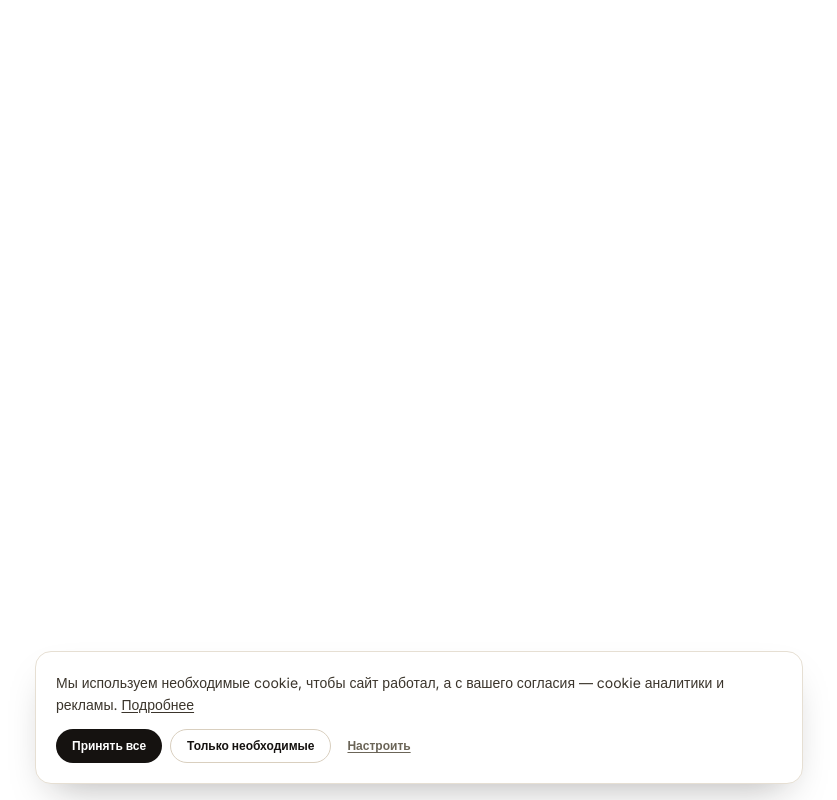
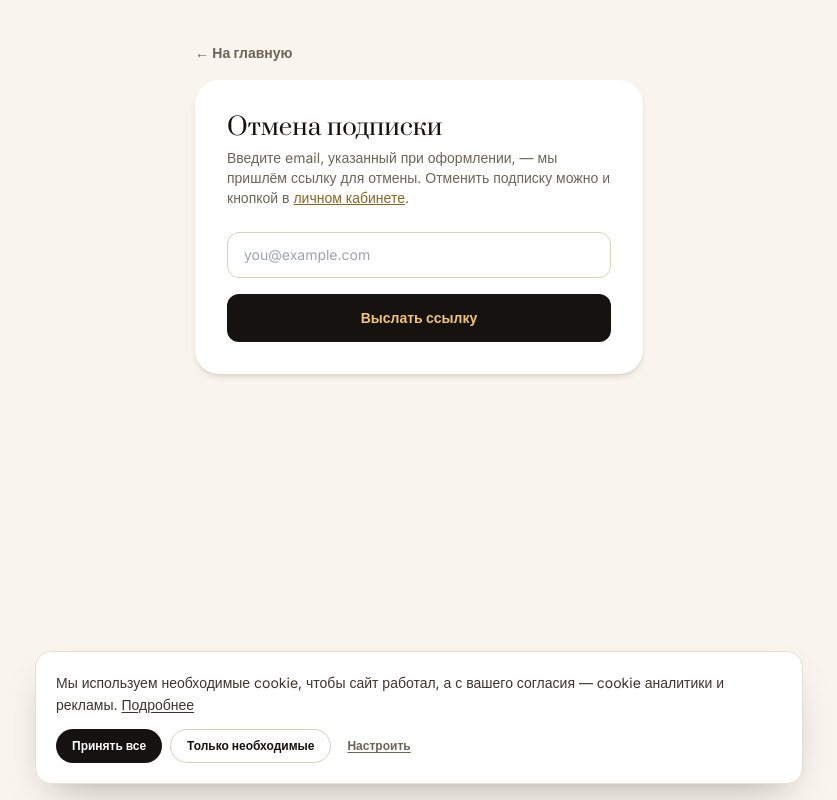
Before and after one commit to celementa/mezmo-song-com, a React (Vite) app in the folder frontend/: page /ru/subscription/cancel in a window 1280 px wide. Shown: the whole page, without its empty margins (221-1058 px from the left). Built offline with nearby package versions, Linux system fonts and the light colour scheme; no server answers.

Commit message:
T-005: публичная отмена подписки по ссылке из письма

```diff
--- a/frontend/src/routes/SubscriptionCancelRoute.tsx
+++ b/frontend/src/routes/SubscriptionCancelRoute.tsx
@@ -1,4 +1,253 @@
-// Заглушка: публичную отмену подписки по ссылке из письма наполняет T-005.
+import { useEffect, useState, type FormEvent, type ReactNode } from 'react'
+import { Link, useSearchParams } from 'react-router-dom'
+import { apiGet, apiPost } from '@/lib/http'
+import { localePath } from '@/lib/lang'
+import { cream, formatSubDate, gold, goldDeep, ink, muted, serif } from '@/features/subscription/styles'
+
+type CancelInfo = { email: string; canceled: boolean; accessUntil: string | null }
+
+// В палитре подписки нет «тревожного» цвета, а кнопка отмены должна читаться
+// как разрушающее действие: единственный литерал палитры, заданный здесь.
+const danger = '#8a2121'
+
+/**
+ * Публичная отмена подписки — требование честной рекуррентки для ЮKassa.
+ * Без токена: форма email → письмо со ссылкой (ответ не раскрывает, есть ли
+ * подписка). С токеном (?t= из письма): подтверждение кнопкой — отмена только
+ * по POST, чтобы префетчер почты, открыв ссылку, не отменил подписку сам.
+ */
 export function SubscriptionCancelRoute() {
-  return null
+  const [params] = useSearchParams()
+  const token = params.get('t') ?? ''
+
+  const [email, setEmail] = useState('')
+  const [sent, setSent] = useState(false)
+  const [loading, setLoading] = useState(false)
+  const [info, setInfo] = useState<CancelInfo | null>(null)
+  const [infoError, setInfoError] = useState(false)
+  const [done, setDone] = useState<{ accessUntil: string | null } | null>(null)
+  const [actionError, setActionError] = useState('')
+
+  useEffect(() => {
+    if (!token) return
+    apiGet<CancelInfo>(`/api/subscription/cancel-info?t=${encodeURIComponent(token)}`)
+      .then(setInfo)
+      .catch(() => setInfoError(true))
+  }, [token])
+
+  const requestLink = async (e: FormEvent<HTMLFormElement>) => {
+    e.preventDefault()
+    setLoading(true)
+    setActionError('')
+    try {
+      await apiPost<{ ok: boolean }>('/api/subscription/cancel-request', { email: email.trim() })
+      setSent(true)
+    } catch {
+      setActionError('Не удалось отправить письмо. Проверьте адрес и попробуйте ещё раз.')
+    } finally {
+      setLoading(false)
+    }
+  }
+
+  const confirmCancel = async () => {
+    setLoading(true)
+    setActionError('')
+    try {
+      const res = await apiPost<{ ok: boolean; accessUntil: string | null }>('/api/subscription/cancel', { token })
+      setDone({ accessUntil: res.accessUntil })
+    } catch {
+      setActionError('Не удалось отменить подписку. Обновите страницу и попробуйте ещё раз.')
+    } finally {
+      setLoading(false)
+    }
+  }
+
+  const card = (children: ReactNode) => (
+    <div className="flex min-h-screen flex-col items-center px-4 pt-10" style={{ backgroundColor: cream, color: ink }}>
+      <div className="w-full max-w-md">
+        <Link
+          to={localePath('/', 'ru')}
+          className="text-sm font-bold hover:opacity-70 transition"
+          style={{ color: muted }}
+        >
+          ← На главную
+        </Link>
+        <div className="mt-4 rounded-3xl bg-white p-6 md:p-8 shadow-md">{children}</div>
+      </div>
+    </div>
+  )
+
+  const errorLine = actionError ? (
+    <p className="mt-4 text-sm" style={{ color: danger }}>
+      {actionError}
+    </p>
+  ) : null
+
+  // --- Ветка с токеном из письма ---
+  if (token) {
+    if (done) {
+      return card(
+        <>
+          <h1 className="text-2xl mb-3" style={serif}>
+            Подписка отменена
+          </h1>
+          <p className="text-sm leading-relaxed" style={{ color: muted }}>
+            Автоматические списания прекращены, повторных платежей не будет.
+            {done.accessUntil ? (
+              <>
+                {' '}
+                Доступ к кабинету и песням сохранится до{' '}
+                <strong style={{ color: ink }}>{formatSubDate(done.accessUntil)}</strong>.
+              </>
+            ) : null}
+          </p>
+          <Link
+            to={localePath('/account', 'ru')}
+            className="mt-6 inline-block rounded-xl px-6 py-3 text-sm font-black"
+            style={{ backgroundColor: ink, color: gold }}
+          >
+            В кабинет
+          </Link>
+        </>,
+      )
+    }
+    if (infoError) {
+      return card(
+        <>
+          <h1 className="text-2xl mb-3" style={serif}>
+            Ссылка недействительна
+          </h1>
+          <p className="text-sm leading-relaxed" style={{ color: muted }}>
+            Возможно, ссылка устарела или подписка уже отменена. Запросите новую ссылку по email.
+          </p>
+          <Link
+            to={localePath('/subscription/cancel', 'ru')}
+            className="mt-4 inline-block text-sm underline"
+            style={{ color: goldDeep }}
+          >
+            Запросить новую ссылку
+          </Link>
+        </>,
+      )
+    }
+    if (!info) {
+      return card(
+        <p className="text-sm" style={{ color: muted }}>
+          Загружаем…
+        </p>,
+      )
+    }
+    if (info.canceled) {
+      return card(
+        <>
+          <h1 className="text-2xl mb-3" style={serif}>
+            Подписка уже отменена
+          </h1>
+          <p className="text-sm leading-relaxed" style={{ color: muted }}>
+            Списаний не будет.
+            {info.accessUntil ? (
+              <>
+                {' '}
+                Доступ — до <strong style={{ color: ink }}>{formatSubDate(info.accessUntil)}</strong>.
+              </>
+            ) : null}
+          </p>
+        </>,
+      )
+    }
+    return card(
+      <>
+        <h1 className="text-2xl mb-3" style={serif}>
+          Отмена подписки
+        </h1>
+        <p className="text-sm leading-relaxed" style={{ color: muted }}>
+          Отменить подписку для <strong style={{ color: ink }}>{info.email}</strong>? Списания прекратятся, а
+          доступ и все песни останутся
+          {info.accessUntil ? (
+            <>
+              {' '}
+              до <strong style={{ color: ink }}>{formatSubDate(info.accessUntil)}</strong>
+            </>
+          ) : null}
+          .
+        </p>
+        <div className="mt-5 flex flex-wrap gap-3">
+          <button
+            type="button"
+            onClick={confirmCancel}
+            disabled={loading}
+            className="rounded-xl px-5 py-3 text-sm font-bold text-white disabled:opacity-40"
+            style={{ backgroundColor: danger }}
+          >
+            {loading ? 'Отменяем…' : 'Отменить подписку'}
+          </button>
+          <Link
+            to={localePath('/account', 'ru')}
+            className="rounded-xl border px-5 py-3 text-sm font-bold"
+            style={{ borderColor: '#ddd0b8', color: muted }}
+          >
+            Передумал(а)
+          </Link>
+        </div>
+        {errorLine}
+      </>,
+    )
+  }
+
+  // --- Ветка без токена: запросить ссылку ---
+  if (sent) {
+    return card(
+      <>
+        <h1 className="text-2xl mb-3" style={serif}>
+          Проверьте почту
+        </h1>
+        <p className="text-sm leading-relaxed" style={{ color: muted }}>
+          Если подписка с адресом <strong style={{ color: ink }}>{email}</strong> существует, мы отправили на него
+          ссылку для отмены. Письмо приходит в течение пары минут — загляните и в папку «Спам».
+        </p>
+        <Link
+          to={localePath('/account', 'ru')}
+          className="mt-6 inline-block rounded-xl px-6 py-3 text-sm font-black"
+          style={{ backgroundColor: ink, color: gold }}
+        >
+          В кабинет
+        </Link>
+      </>,
+    )
+  }
+  return card(
+    <>
+      <h1 className="text-2xl mb-1" style={serif}>
+        Отмена подписки
+      </h1>
+      <p className="text-sm mb-6" style={{ color: muted }}>
+        Введите email, указанный при оформлении, — мы пришлём ссылку для отмены. Отменить подписку можно и кнопкой в{' '}
+        <Link to={localePath('/account', 'ru')} className="underline" style={{ color: goldDeep }}>
+          личном кабинете
+        </Link>
+        .
+      </p>
+      <form onSubmit={requestLink} className="space-y-4">
+        <input
+          type="email"
+          value={email}
+          onChange={(e) => setEmail(e.target.value)}
+          required
+          aria-label="Email, указанный при оформлении подписки"
+          placeholder="you@example.com"
+          className="w-full rounded-xl border px-4 py-3 text-sm focus:outline-none"
+          style={{ borderColor: '#ddd0b8' }}
+        />
+        <button
+          type="submit"
+          disabled={loading}
+          className="w-full rounded-xl px-6 py-3.5 text-sm font-black disabled:opacity-40"
+          style={{ backgroundColor: ink, color: gold }}
+        >
+          {loading ? 'Отправляем…' : 'Выслать ссылку'}
+        </button>
+      </form>
+      {errorLine}
+    </>,
+  )
 }
```
